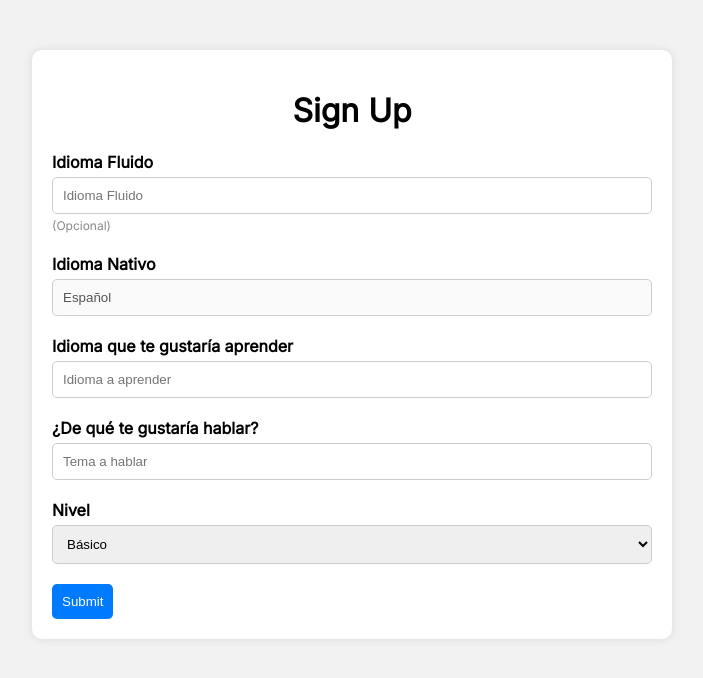
After one commit to MaxSaavedraLux666/lingua-swap, a Flask app: template app/templates/register.html in a window 1280 px wide. The commit adds this page. Shown: the top 678 px of the page, without its empty margins (288-991 px from the left). Run offline with Flask 3, Linux system fonts and the light colour scheme; the template is opened without the code that fills it, so the values that code supplies are empty; some libraries are stand-ins or nearby versions.

Commit message:
Maldicion

```diff
--- /dev/null
+++ b/app/static/css/register.css
@@ -0,0 +1,58 @@
+body {
+  font-family: 'Inter', sans-serif;
+  margin: 0;
+  padding: 0;
+  background-color: #f2f2f2;
+}
+
+.container {
+  width: 80%;
+  max-width: 600px;
+  margin: 50px auto;
+  background-color: #fff;
+  padding: 20px;
+  border-radius: 10px;
+  box-shadow: 0px 0px 10px rgba(0, 0, 0, 0.1);
+}
+
+.header {
+  text-align: center;
+  margin-bottom: 20px;
+}
+
+.form-group {
+  margin-bottom: 20px;
+}
+
+label {
+  display: block;
+  font-weight: bold;
+  margin-bottom: 5px;
+}
+
+input[type="text"],
+select {
+  width: 100%;
+  padding: 10px;
+  border-radius: 5px;
+  border: 1px solid #ccc;
+  box-sizing: border-box;
+}
+
+.optional {
+  font-size: 12px;
+  color: #888;
+}
+
+button {
+  padding: 10px;
+  background-color: #007bff;
+  color: #fff;
+  border: none;
+  border-radius: 5px;
+  cursor: pointer;
+}
+
+button:hover {
+  background-color: #0056b3;
+}
--- /dev/null
+++ b/app/templates/register.html
@@ -0,0 +1,69 @@
+<!DOCTYPE html>
+<html lang="en">
+  <head>
+    <meta charset="UTF-8" />
+    <meta name="viewport" content="width=device-width, initial-scale=1.0" />
+    <title>Sign Up</title>
+    <link
+      href="https://fonts.googleapis.com/css?family=Inter&display=swap"
+      rel="stylesheet"
+    />
+    <link rel="stylesheet" href="register.css" />
+  </head>
+  <body>
+    <div class="container">
+      <div class="header">
+        <h1>Sign Up</h1>
+      </div>
+      <form action="submit_form.php" method="POST">
+        <div class="form-group">
+          <label for="idioma_fluido">Idioma Fluido</label>
+          <input
+            type="text"
+            id="idioma_fluido"
+            name="idioma_fluido"
+            placeholder="Idioma Fluido"
+          />
+          <span class="optional">(Opcional)</span>
+        </div>
+        <div class="form-group">
+          <label for="idioma_nativo">Idioma Nativo</label>
+          <input
+            type="text"
+            id="idioma_nativo"
+            name="idioma_nativo"
+            value="Español"
+            disabled
+          />
+        </div>
+        <div class="form-group">
+          <label for="idioma_aprender">Idioma que te gustaría aprender</label>
+          <input
+            type="text"
+            id="idioma_aprender"
+            name="idioma_aprender"
+            placeholder="Idioma a aprender"
+          />
+        </div>
+        <div class="form-group">
+          <label for="tema_hablar">¿De qué te gustaría hablar?</label>
+          <input
+            type="text"
+            id="tema_hablar"
+            name="tema_hablar"
+            placeholder="Tema a hablar"
+          />
+        </div>
+        <div class="form-group">
+          <label for="nivel">Nivel</label>
+          <select id="nivel" name="nivel">
+            <option value="basico">Básico</option>
+            <option value="intermedio">Intermedio</option>
+            <option value="avanzado">Avanzado</option>
+          </select>
+        </div>
+        <button type="submit">Submit</button>
+      </form>
+    </div>
+  </body>
+</html>
```
Also changed, not shown: app/static/css/main.css (added, +229 -0 lines), app/templates/login.html (+33 -19 lines).
